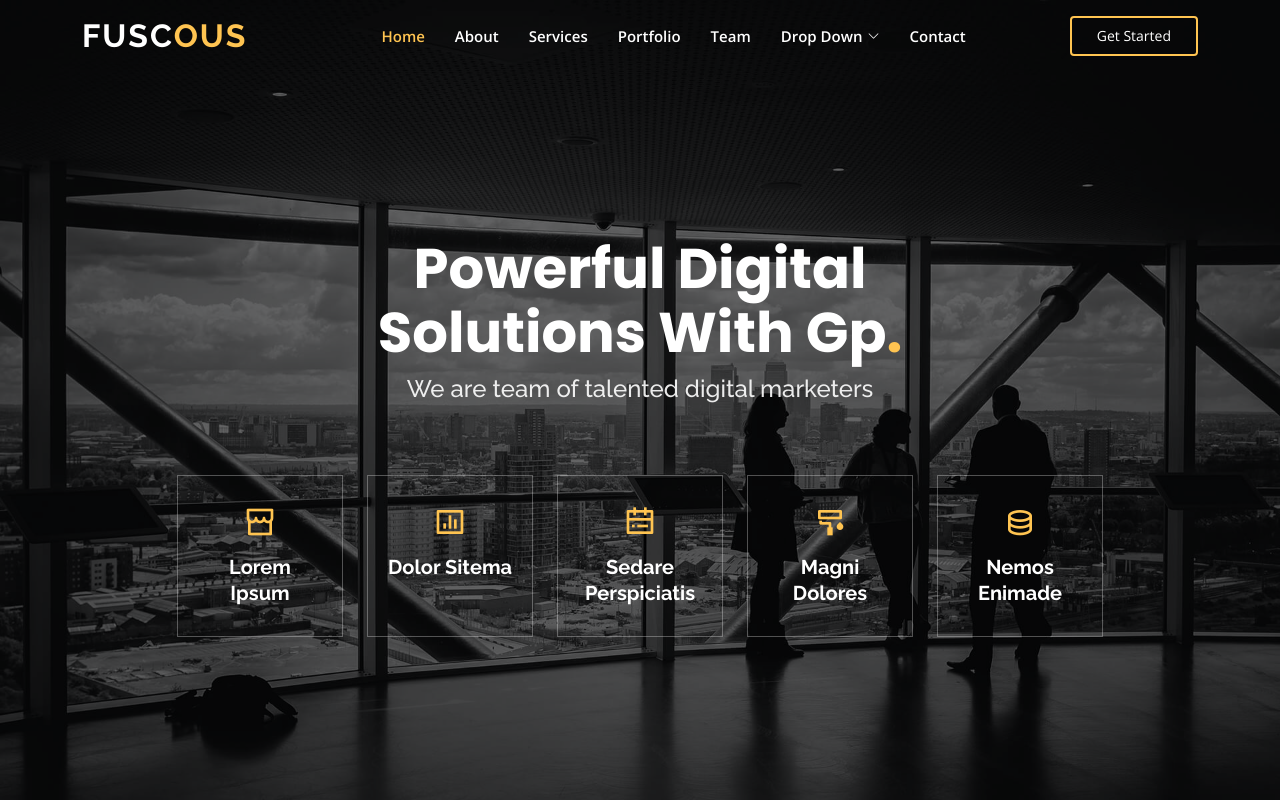
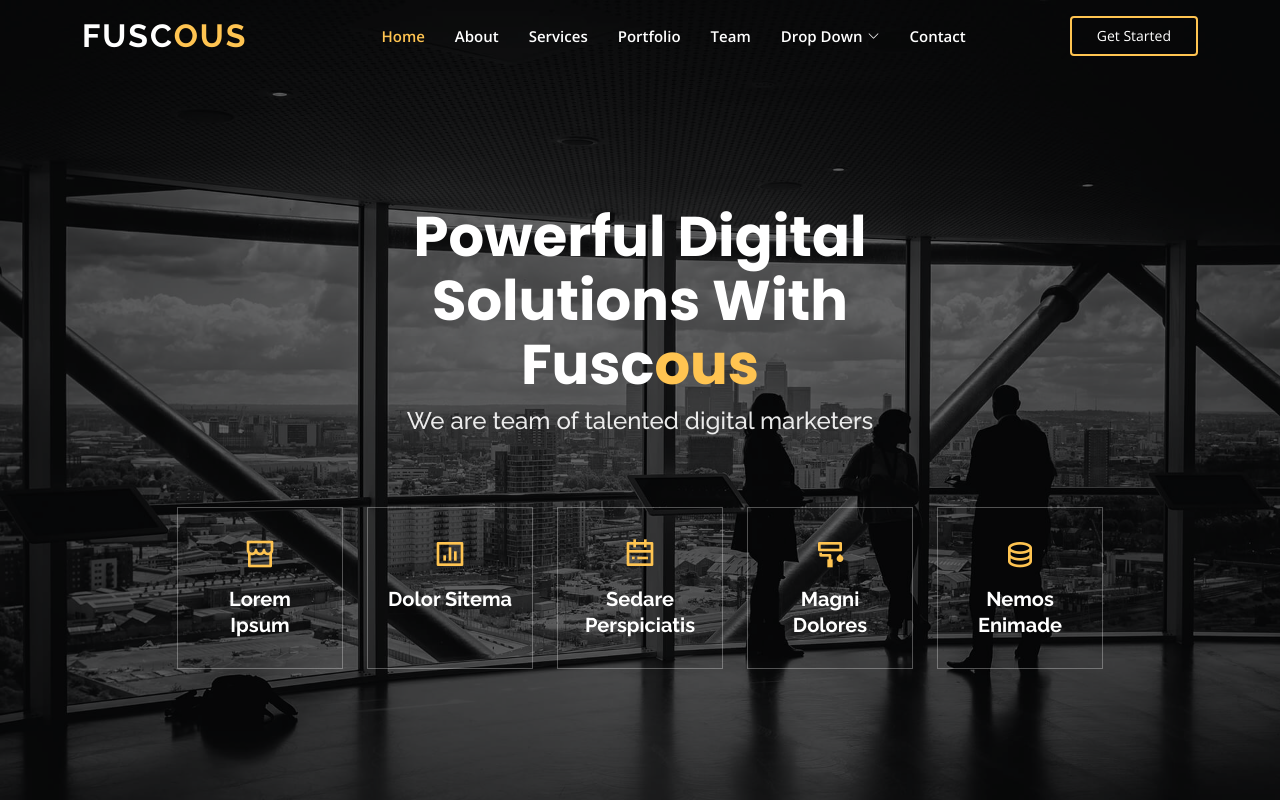
Before and after one commit to Trolna/fuscous, a plain HTML site: page index.html in a window 1280 px wide. Shown: the top 800 px of the page. Drawn offline with nearby package versions, Linux system fonts and the light colour scheme; files whose address does not match are found by name.

Commit message:
Update index.html

```diff
--- a/index.html
+++ b/index.html
@@ -99,7 +99,7 @@
 
       <div class="row justify-content-center" data-aos="fade-up" data-aos-delay="150">
         <div class="col-xl-6 col-lg-8">
-          <h1>Powerful Digital Solutions With Gp<span>.</span></h1>
+          <h1>Powerful Digital Solutions With Fusc<span>ous</span></h1>
           <h2>We are team of talented digital marketers</h2>
         </div>
       </div>
```
